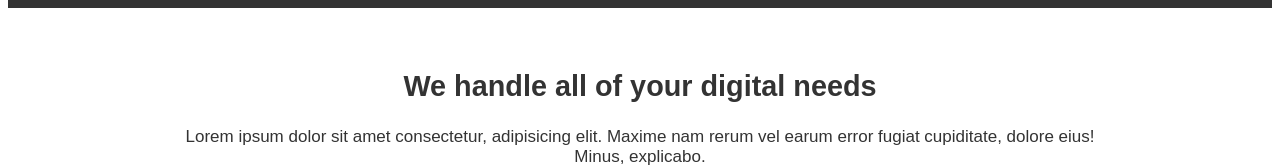
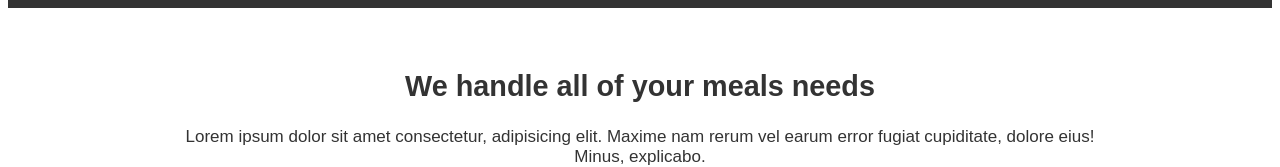
Before and after one commit to BarmanDev/Acme-Web-Clon, a plain HTML site: page index.html in a window 1280 px wide. Shown: the part 602-769 px from the top of the page. Drawn offline with Linux system fonts and the light colour scheme.

Commit message:
cambio de web a meal

```diff
--- a/index.html
+++ b/index.html
@@ -58,7 +58,7 @@
 
     <section class="texto">
         <div class="content-wrap">
-            <h2> We handle all of your digital needs</h2>
+            <h2> We handle all of your meals needs</h2>
             <p>Lorem ipsum dolor sit amet consectetur, adipisicing elit. Maxime nam rerum vel earum error fugiat cupiditate, dolore eius! Minus, explicabo.</p>
         </div>
     </section>
```
